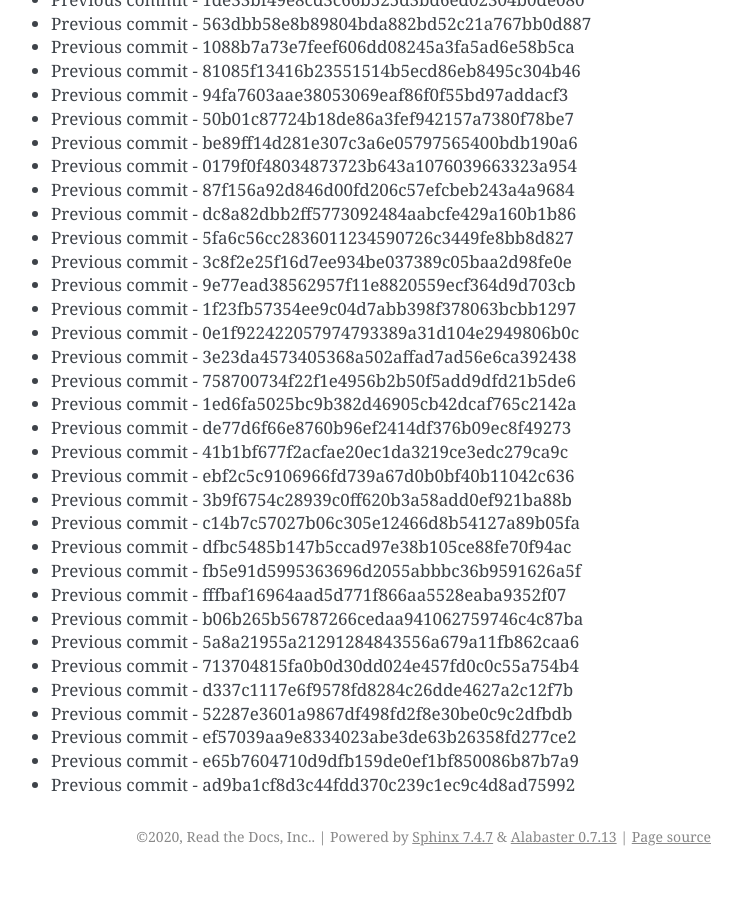
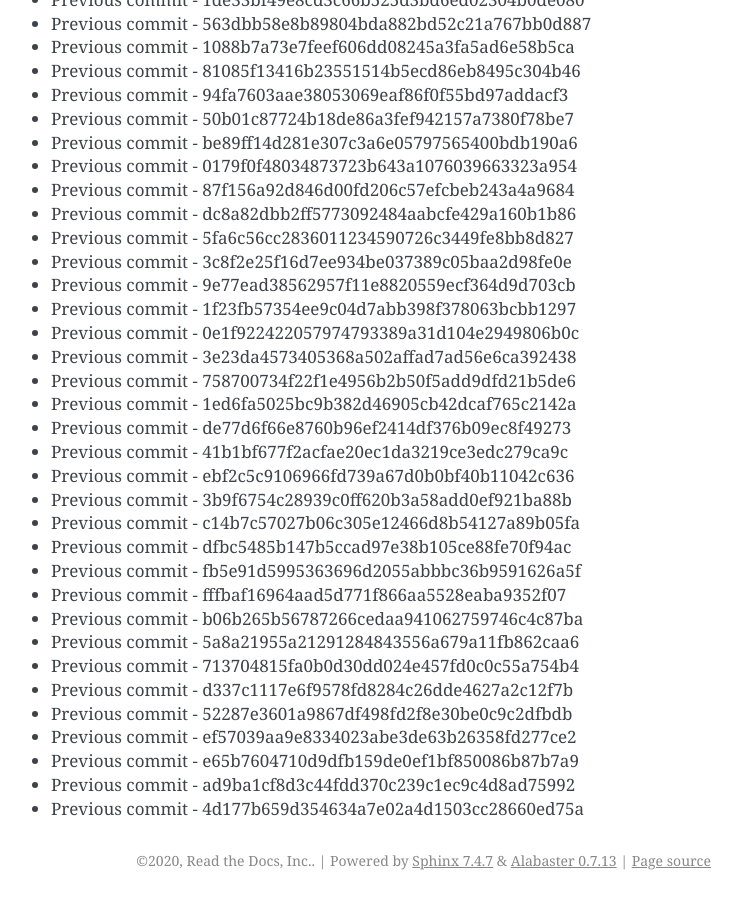
Before and after one commit to readthedocs/rtd-git-stresstest, a Sphinx documentation site: the page built from docs/updates.rst, in a window 1280 px wide and 900 px high, scrolled down 45965 px. Shown: the whole window, without its empty margins (399-1141 px from the left). Built offline with Sphinx 7.4.7, drawn with Linux system fonts in a browser that asks for light colours; before the commit the page ends 46841 px from its top, so only the background shows below that.

Commit message:
Generating commit from previous: 4d177b659d354634a7e02a4d1503cc28660ed75a

```diff
--- a/docs/updates.rst
+++ b/docs/updates.rst
@@ -1963,3 +1963,4 @@ It can be tested for any performance characteristics.
 * Previous commit - ef57039aa9e8334023abe3de63b26358fd277ce2
 * Previous commit - e65b7604710d9dfb159de0ef1bf850086b87b7a9
 * Previous commit - ad9ba1cf8d3c44fdd370c239c1ec9c4d8ad75992
+* Previous commit - 4d177b659d354634a7e02a4d1503cc28660ed75a
```
